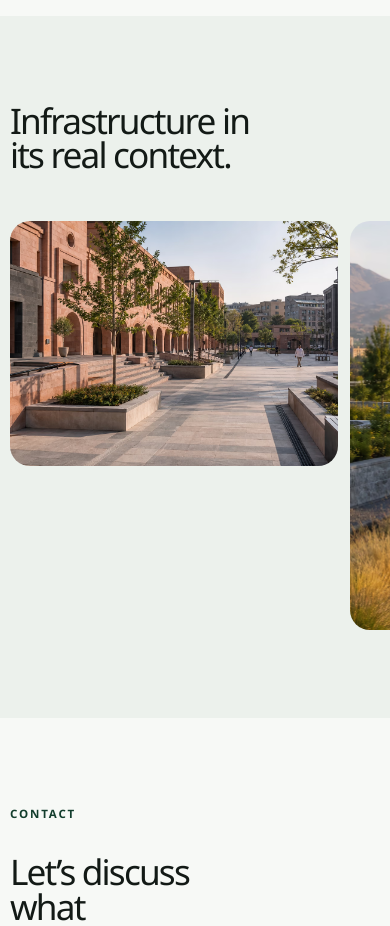
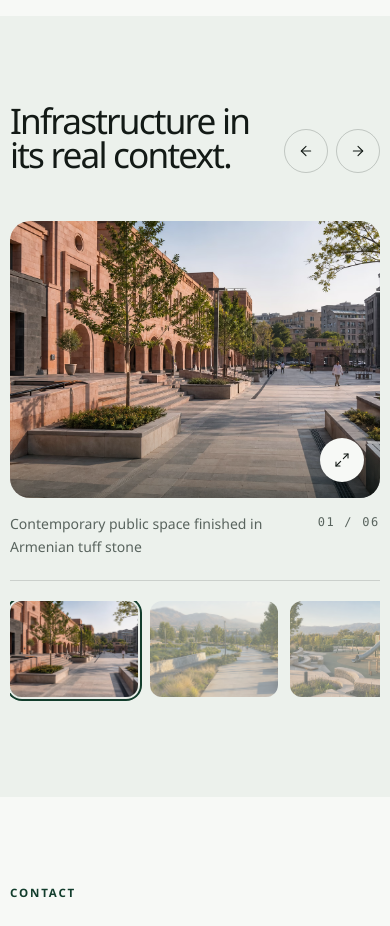
Before and after one commit to lilcupsup/eco-magistral, a Next.js app: page / in a window 390 px wide. Shown: the part 6840-7766 px from the top of the page. Built offline with nearby package versions, Linux system fonts and the light colour scheme; no server answers.

Commit message:
Redesign gallery as focused filmstrip

```diff
--- a/components/gallery-section.tsx
+++ b/components/gallery-section.tsx
@@ -4,26 +4,39 @@ import { AnimatePresence, motion, useReducedMotion } from "motion/react";
 import Image from "next/image";
 import { ArrowLeft, ArrowRight, Maximize2, X } from "lucide-react";
 import { useEffect, useState } from "react";
-import { A11y, Keyboard } from "swiper/modules";
-import { Swiper, SwiperSlide } from "swiper/react";
-import type { Swiper as SwiperInstance } from "swiper/types";
 
 import { galleryImages } from "@/lib/content";
 import { useLanguage } from "@/lib/i18n";
 
 export function GallerySection() {
-  const [swiper, setSwiper] = useState<SwiperInstance | null>(null);
+  const [active, setActive] = useState(0);
   const [selected, setSelected] = useState<number | null>(null);
   const reduce = useReducedMotion();
   const { t } = useLanguage();
+
+  const showPrevious = () => {
+    setActive((value) => (value - 1 + galleryImages.length) % galleryImages.length);
+  };
+
+  const showNext = () => {
+    setActive((value) => (value + 1) % galleryImages.length);
+  };
 
   useEffect(() => {
     if (selected === null) return;
 
     const onKeyDown = (event: KeyboardEvent) => {
       if (event.key === "Escape") setSelected(null);
-      if (event.key === "ArrowRight") setSelected((value) => value === null ? 0 : (value + 1) % galleryImages.length);
-      if (event.key === "ArrowLeft") setSelected((value) => value === null ? 0 : (value - 1 + galleryImages.length) % galleryImages.length);
+      if (event.key === "ArrowRight") {
+        const next = (selected + 1) % galleryImages.length;
+        setSelected(next);
+        setActive(next);
+      }
+      if (event.key === "ArrowLeft") {
+        const previous = (selected - 1 + galleryImages.length) % galleryImages.length;
+        setSelected(previous);
+        setActive(previous);
+      }
     };
 
     const previousOverflow = document.body.style.overflow;
@@ -44,19 +57,19 @@ export function GallerySection() {
             {t.gallery.title}
           </h2>
         </div>
-        <div className="hidden gap-2 sm:flex">
+        <div className="flex shrink-0 gap-2">
           <button
             type="button"
-            onClick={() => swiper?.slidePrev()}
-            className="inline-flex size-12 cursor-pointer items-center justify-center rounded-full border border-ink/20 transition-colors hover:border-accent hover:bg-forest hover:text-white"
+            onClick={showPrevious}
+            className="inline-flex size-11 cursor-pointer items-center justify-center rounded-full border border-ink/20 transition-colors hover:border-accent hover:bg-forest hover:text-white sm:size-12"
             aria-label={t.gallery.previous}
           >
             <ArrowLeft className="size-4" strokeWidth={1.6} />
           </button>
           <button
             type="button"
-            onClick={() => swiper?.slideNext()}
-            className="inline-flex size-12 cursor-pointer items-center justify-center rounded-full border border-ink/20 transition-colors hover:border-accent hover:bg-forest hover:text-white"
+            onClick={showNext}
+            className="inline-flex size-11 cursor-pointer items-center justify-center rounded-full border border-ink/20 transition-colors hover:border-accent hover:bg-forest hover:text-white sm:size-12"
             aria-label={t.gallery.next}
           >
             <ArrowRight className="size-4" strokeWidth={1.6} />
@@ -64,44 +77,71 @@ export function GallerySection() {
         </div>
       </div>
 
-      <div className="mt-12 pl-[max(0.625rem,calc((100vw-90rem)/2))] md:mt-16">
-        <Swiper
-          modules={[A11y, Keyboard]}
-          onSwiper={setSwiper}
-          slidesPerView="auto"
-          spaceBetween={12}
-          keyboard={{ enabled: true }}
-          grabCursor
-          breakpoints={{ 768: { spaceBetween: 20 } }}
-          className="!overflow-visible"
-        >
-          {galleryImages.map((image, index) => (
-            <SwiperSlide
-              key={image.src}
-              className={`!w-[84vw] sm:!w-[62vw] lg:!w-[46vw] ${index % 3 === 1 ? "lg:!w-[32vw]" : ""}`}
-            >
+      <div className="site-container mt-12 md:mt-16">
         <button
           type="button"
-                onClick={() => setSelected(index)}
-                className={`group relative block w-full cursor-zoom-in overflow-hidden rounded-[var(--radius-card)] bg-paper-deep text-left ${
-                  index % 3 === 1 ? "aspect-[4/5]" : "aspect-[4/3]"
+          onClick={() => setSelected(active)}
+          className="group relative block aspect-[4/3] w-full cursor-zoom-in overflow-hidden rounded-[var(--radius-card)] bg-paper text-left sm:aspect-[16/9]"
+          aria-label={`${t.gallery.open}: ${t.gallery.alts[active]}`}
+        >
+          <AnimatePresence initial={false} mode="wait">
+            <motion.div
+              key={galleryImages[active].src}
+              initial={reduce ? false : { opacity: 0, scale: 1.015 }}
+              animate={{ opacity: 1, scale: 1 }}
+              exit={{ opacity: 0 }}
+              transition={{ duration: reduce ? 0 : 0.45, ease: [0.16, 1, 0.3, 1] }}
+              className="absolute inset-0"
+            >
+              <Image
+                src={galleryImages[active].src}
+                alt={t.gallery.alts[active]}
+                fill
+                sizes="(max-width: 640px) 100vw, 90vw"
+                className="object-cover"
+                priority={active === 0}
+              />
+            </motion.div>
+          </AnimatePresence>
+          <span className="absolute inset-x-0 bottom-0 h-1/3 bg-gradient-to-t from-[rgb(5_18_12_/_0.42)] to-transparent" />
+          <span className="absolute bottom-4 right-4 inline-flex size-11 items-center justify-center rounded-full bg-paper text-ink shadow-lg transition-transform duration-300 group-hover:scale-105 sm:bottom-6 sm:right-6 sm:size-12">
+            <Maximize2 className="size-4" aria-hidden="true" strokeWidth={1.6} />
+          </span>
+        </button>
+
+        <div className="mt-4 flex items-start justify-between gap-6 border-b border-ink/15 pb-5">
+          <p className="max-w-2xl text-sm leading-relaxed text-ink-muted sm:text-base">
+            {t.gallery.alts[active]}
+          </p>
+          <p className="shrink-0 font-mono text-xs tracking-[0.14em] text-ink-muted">
+            {String(active + 1).padStart(2, "0")} / {String(galleryImages.length).padStart(2, "0")}
+          </p>
+        </div>
+
+        <div className="mt-5 flex gap-3 overflow-x-auto pb-3 [scrollbar-width:none] [&::-webkit-scrollbar]:hidden lg:grid lg:grid-cols-6 lg:overflow-visible lg:pb-0">
+          {galleryImages.map((image, index) => (
+            <button
+              type="button"
+              key={image.src}
+              onClick={() => setActive(index)}
+              className={`relative aspect-[4/3] w-32 shrink-0 cursor-pointer overflow-hidden rounded-xl transition-[opacity,transform,box-shadow] duration-300 focus-visible:outline-none focus-visible:ring-2 focus-visible:ring-accent focus-visible:ring-offset-2 focus-visible:ring-offset-paper-deep sm:w-40 lg:w-auto ${
+                active === index
+                  ? "opacity-100 ring-2 ring-accent ring-offset-2 ring-offset-paper-deep"
+                  : "opacity-55 hover:-translate-y-0.5 hover:opacity-100"
               }`}
               aria-label={`${t.gallery.open}: ${t.gallery.alts[index]}`}
+              aria-current={active === index ? "true" : undefined}
             >
               <Image
                 src={image.src}
-                  alt={t.gallery.alts[index]}
+                alt=""
                 fill
-                  sizes="(max-width: 640px) 84vw, (max-width: 1024px) 62vw, 46vw"
-                  className="object-cover transition-transform duration-700 group-hover:scale-[1.02]"
+                sizes="(max-width: 640px) 8rem, (max-width: 1024px) 10rem, 15vw"
+                className="object-cover"
               />
-                <span className="absolute bottom-4 right-4 inline-flex size-11 items-center justify-center rounded-full bg-paper text-ink opacity-0 shadow-lg transition-opacity duration-300 group-hover:opacity-100 group-focus-visible:opacity-100">
-                  <Maximize2 className="size-4" aria-hidden="true" strokeWidth={1.6} />
-                </span>
             </button>
-            </SwiperSlide>
           ))}
-        </Swiper>
+        </div>
       </div>
 
       <AnimatePresence>
@@ -145,7 +185,11 @@ export function GallerySection() {
             </button>
             <button
               type="button"
-              onClick={() => setSelected((selected - 1 + galleryImages.length) % galleryImages.length)}
+              onClick={() => {
+                const previous = (selected - 1 + galleryImages.length) % galleryImages.length;
+                setSelected(previous);
+                setActive(previous);
+              }}
               className="absolute bottom-4 left-4 inline-flex size-12 cursor-pointer items-center justify-center rounded-full bg-paper text-ink sm:bottom-auto sm:left-7 sm:top-1/2 sm:-translate-y-1/2"
               aria-label={t.gallery.previousImage}
             >
@@ -153,7 +197,11 @@ export function GallerySection() {
             </button>
             <button
               type="button"
-              onClick={() => setSelected((selected + 1) % galleryImages.length)}
+              onClick={() => {
+                const next = (selected + 1) % galleryImages.length;
+                setSelected(next);
+                setActive(next);
+              }}
               className="absolute bottom-4 right-4 inline-flex size-12 cursor-pointer items-center justify-center rounded-full bg-paper text-ink sm:bottom-auto sm:right-7 sm:top-1/2 sm:-translate-y-1/2"
               aria-label={t.gallery.nextImage}
             >
```
Lines whose indentation alone changed are shown as unchanged.
